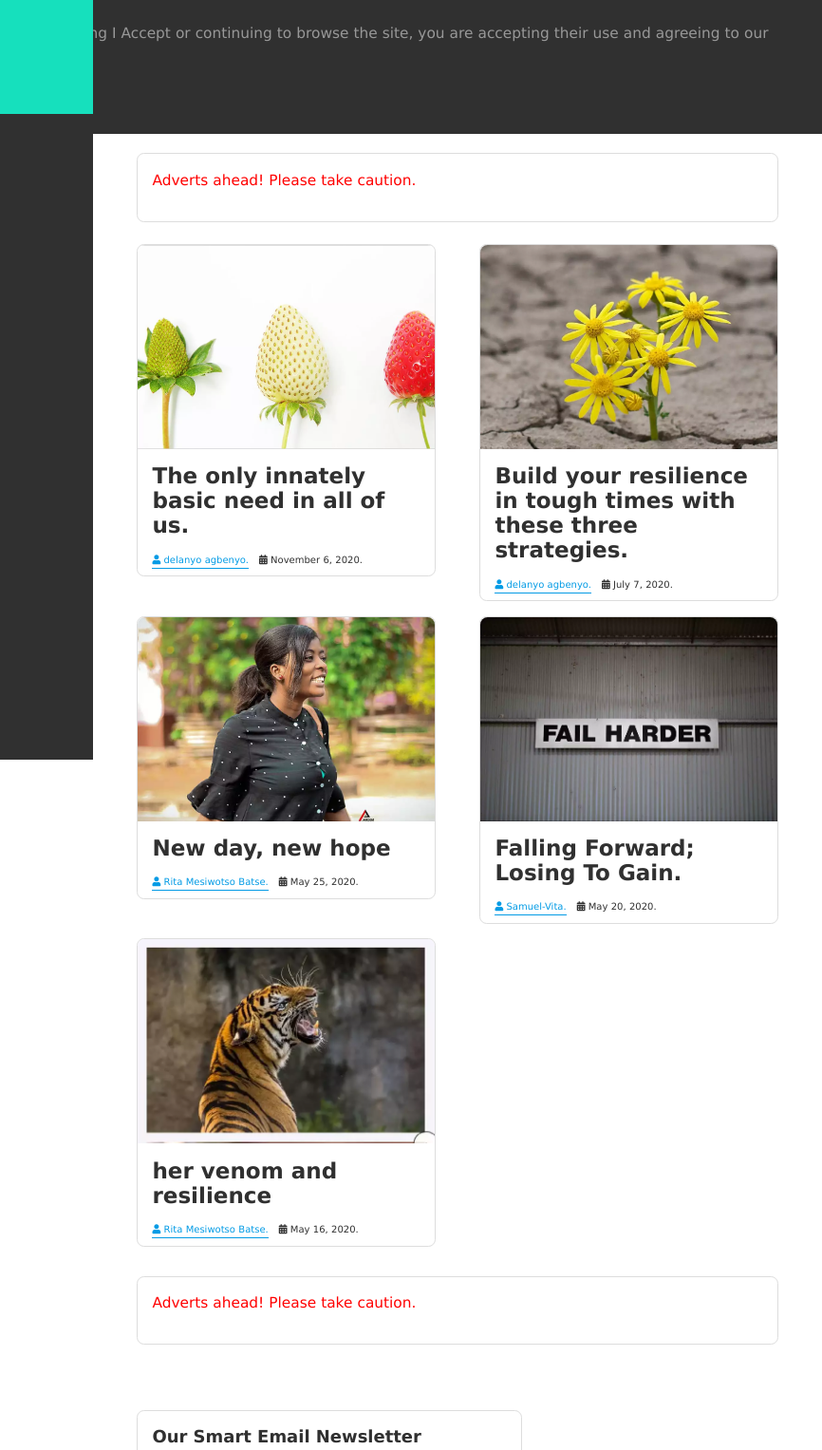
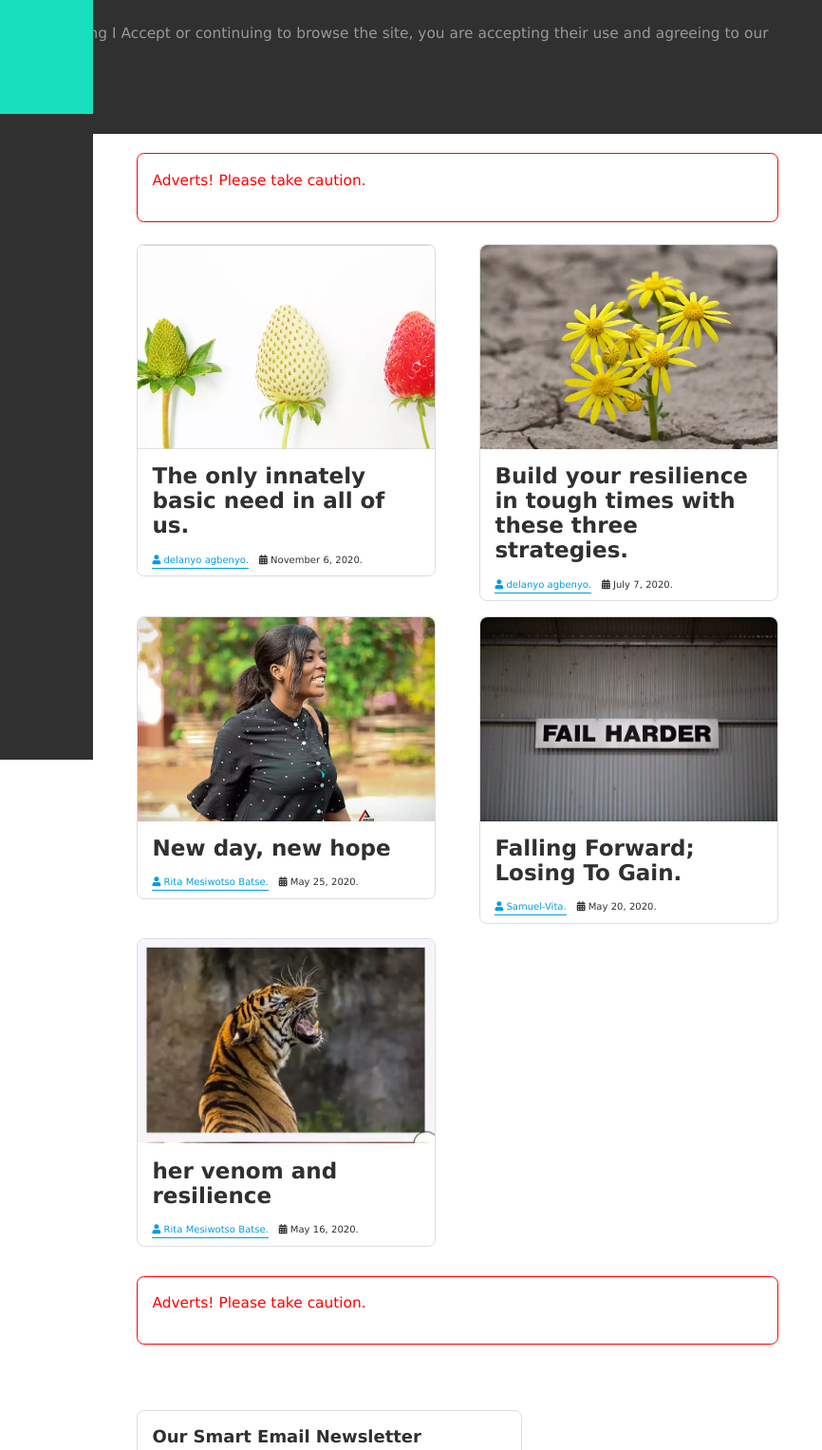
Before and after one commit to delanyodevio/griotdigest, an Eleventy site: page categories.html in a window 1280 px wide. Shown: the top 1527 px of the page at 95% size, 414-1280 px from the left. Built offline with nearby package versions, Linux system fonts and the light colour scheme; Eleventy itself is replaced by a stand-in of ours; files that its build step writes are made by us from their sources.

Commit message:
ads test

```diff
--- a/categories.html
+++ b/categories.html
@@ -21,7 +21,7 @@ permalink: "categories/{{ category | downcase | strip | slug }}.html"
 <section>
   <!-- Adverts - AdsTerra -->
   <div class="advertisement">
-    <p>Adverts ahead! Please take caution.</p>
+    <p>Adverts! Please take caution.</p>
     <script type="text/javascript">
       atOptions = {
         key: "a2c4e32cfde8c447bc8edbaa926f63e3",
@@ -65,7 +65,7 @@ permalink: "categories/{{ category | downcase | strip | slug }}.html"
 
   <!-- Adverts - AdsTerra -->
   <div class="advertisement">
-    <p>Adverts ahead! Please take caution.</p>
+    <p>Adverts! Please take caution.</p>
     <script
       async="async"
       data-cfasync="false"
--- a/styles/styles.css
+++ b/styles/styles.css
@@ -289,7 +289,7 @@ button:focus {
 }
 
 .advertisement {
-  border: 0.1rem solid #ddd;
+  border: 0.1rem solid red;
   padding: 1rem;
   border-radius: 0.5rem;
   margin-top: 2rem;
```
Also changed, not shown: _includes/layouts/article.html (+5 -3 lines).
